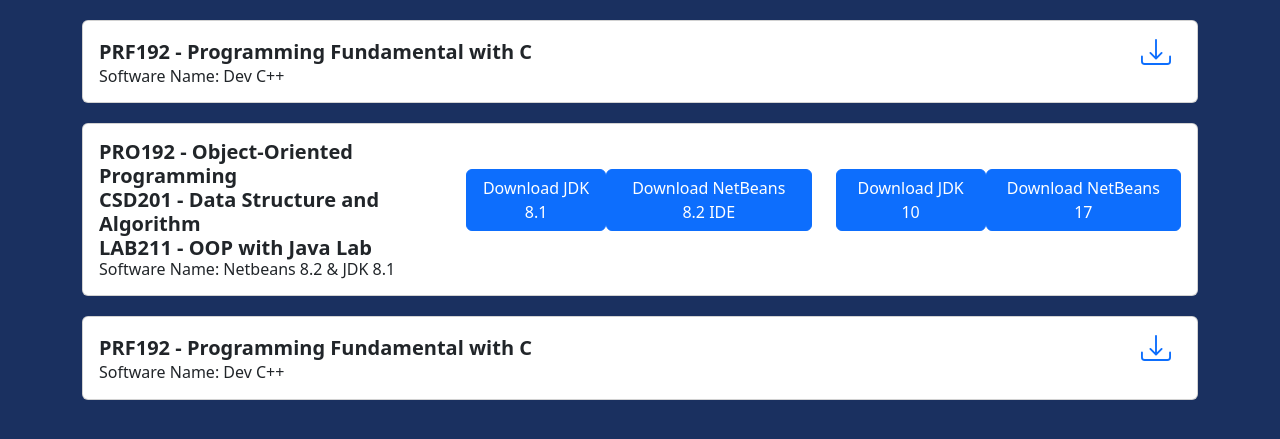
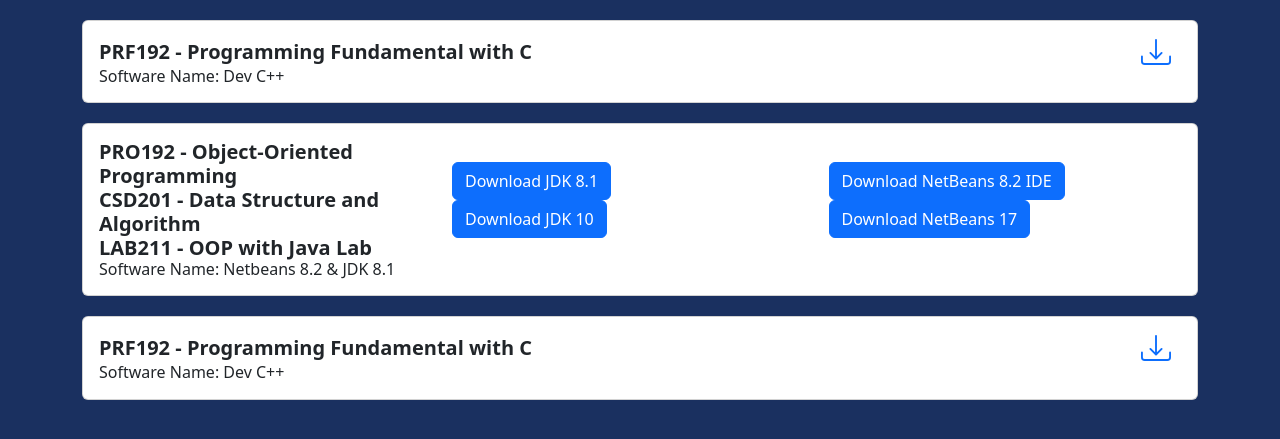
Before and after one commit to chuthevan450/VanCT_OfficialWebsite, a website: page Software.html in a window 1280 px wide. Shown: the part 80-519 px from the top of the page. Drawn offline with nearby package versions, Linux system fonts and the light colour scheme.

Commit message:
Update Software.html
Signed-off-by: Chu Thế Văn <144294314+chuthevan450@users.noreply.github.com>

```diff
--- a/Software.html
+++ b/Software.html
@@ -100,14 +100,19 @@
               </div>
               <!-- Biểu tượng: Download File -->
                 <div class="row row-cols-2">
-                    <div class="card-link" style="display: flex;">
+                    <div class="col">
                         <a class="btn btn-primary" href="https://www.oracle.com/java/technologies/javase/javase8-archive-downloads.html#license-lightbox" role="button">Download JDK 8.1</a>
+                    </div>
+                    <div class="col">
                         <a class="btn btn-primary" href="https://netbeans-ide.informer.com/download/" role="button">Download NetBeans 8.2 IDE</a>
                     </div>
-            <div class="card-link-2" style="display: flex;">
+                    <div class="col">
                         <a class="btn btn-primary" href="https://www.oracle.com/java/technologies/java-archive-javase10-downloads.html" role="button">Download JDK 10</a>
+                    </div>
+                    <div class="col">
                         <a class="btn btn-primary" href="https://netbeans.apache.org/front/main/download/nb17/" role="button">Download NetBeans 17</a>
                     </div>
+
                 </div>
             </div>
             <!-- Tên đề bài LAB -->
```
Lines whose indentation alone changed are shown as unchanged.
